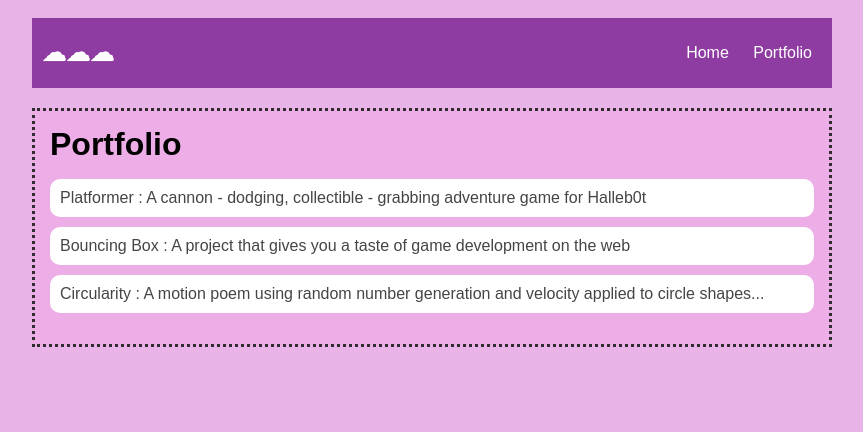
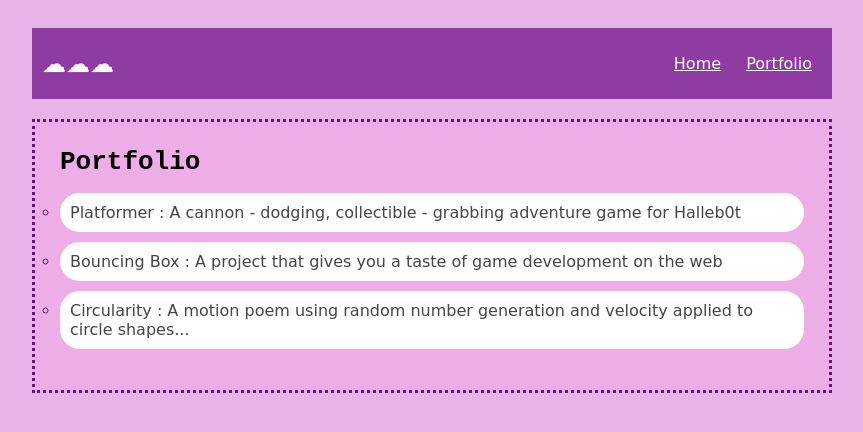
Before and after one commit to faithosuji/Faith-Osuji.github.io, a plain HTML site: page portfolio.html in a window 1280 px wide. Shown: the whole page, without its empty margins (208-1071 px from the left). Drawn offline with Linux system fonts and the light colour scheme.

Commit message:
add portfolio.html file

```diff
--- a/style.css
+++ b/style.css
@@ -1,8 +1,10 @@
 body {
     background: hwb(299 2% 29% / 0.299);
-    color: rgb(45, 45, 45);
-    padding: 10px;
-    font-family: arial;
+    color: hsla(284, 79%, 30%, 0.999);
+    padding: 20px;
+    font-family:cursive;
+    border-radius:100px;
+
 }
 #all-contents {
   max-width: 800px;
@@ -20,20 +22,23 @@ nav {
 h1 {
     display: flex;
     align-items: center;
-    color: #ffffff;
+    color: hwb(0 100% 0%);
     flex: 1;
     margin: 0;
 }
 #nav-ul {
-    list-style-image: none;
+    list-style-image:unset;
+
 }
 .nav-li {
     display: inline-block;
     padding: 0 10px;
 }
 a {
-    text-decoration: none;
-    color: #fff;
+    text-decoration:underline;
+    color: hwb(0 97% 3%);
+
+
 }
 
 /* main container area beneath menu */
@@ -41,6 +46,8 @@ main {
     background: rgba(240, 168, 230, 0.56);
     display: flex;
     border-style: dotted;
+    border-color:hsl(0, 0%, 100%)
+    border-radius:20px;
 }
 .sidebar {
     margin-right: 25px;
@@ -51,7 +58,7 @@ main {
 }
 .content {
     flex: 1;
-    padding: 15px;
+    padding: 25px;
 }
 
 /* portfolio styles */
@@ -64,18 +71,21 @@ h2, h3 {
 }
          /* portfolio styles */
          .content h1 {
-            color: black;
+            color: hsl(0, 0%, 0%);
+            font-family:monospace
         }
-
+        h2{
+          animation: 1s glow ease-in-out infinite alternate;
+        }
         #portfolio {
-            list-style-type: none;
+            list-style-type:circle;
             padding-left: 0;
         }
 
         #portfolio li {
             background: #fff;
             padding: 10px;
-            border-radius: 10px;
+            border-radius: 20px;
             margin-bottom: 10px;
         }
 
@@ -84,7 +94,7 @@ h2, h3 {
         }
 
         #portfolio a {
-            text-decoration: none;
+            text-decoration:wavy;
             color: #454545;
         }
                     /* responsive web design */
@@ -101,6 +111,7 @@ h2, h3 {
 
                         h2 {
                           font-size: 42px;
+                          border-style:double;
                         }
 
                         h3 {
@@ -128,11 +139,11 @@ h2, h3 {
 
                         p,
                         li {
-                          font-size: 24px;
+                          font-size: 34px;
                         }
 
                         .content {
-                          align-content: center;
+                          align-content:baseline;
                           justify-content: center;
                         }
                     }
```
